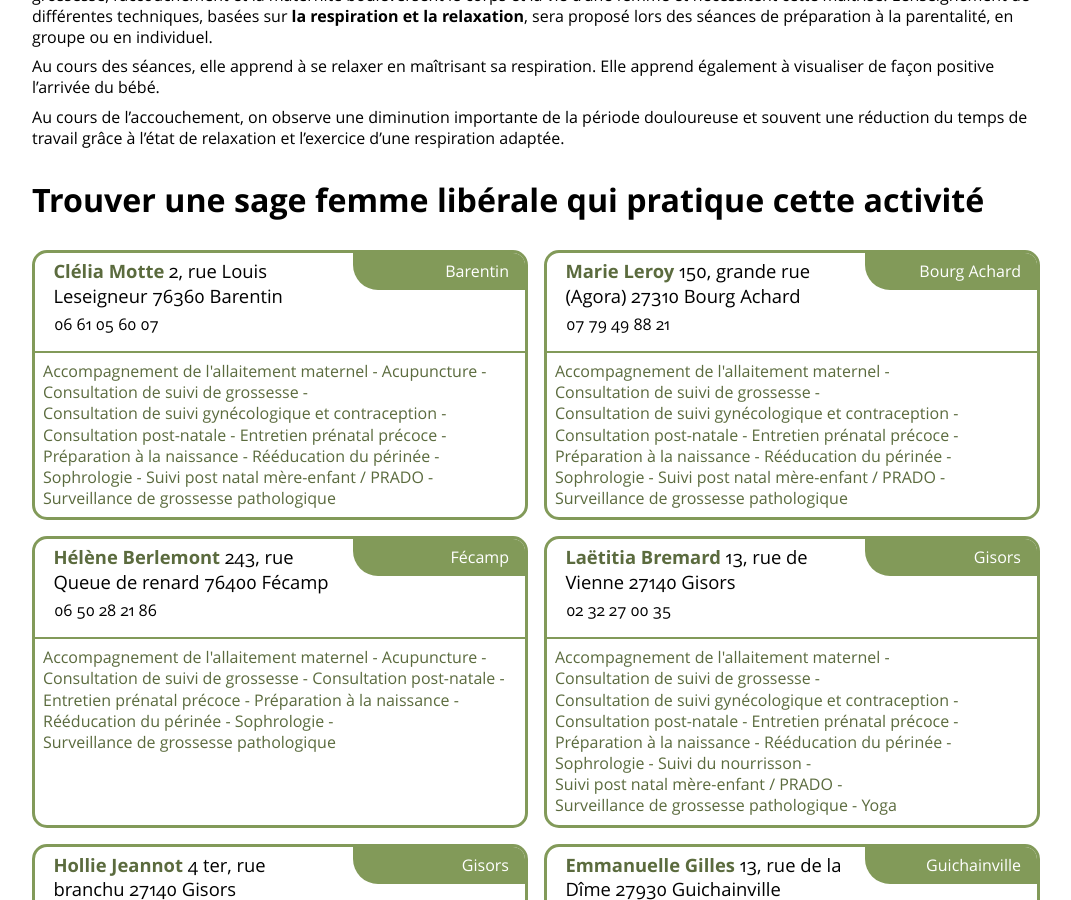
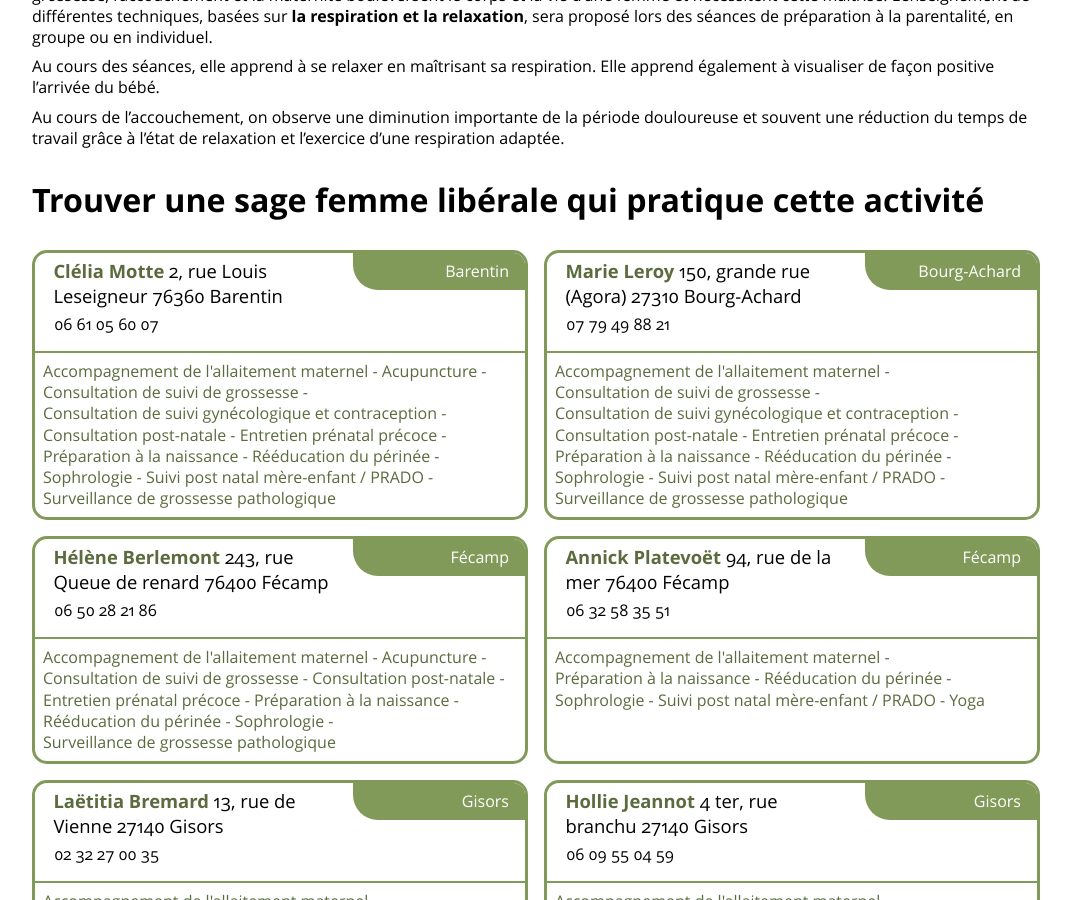
Before and after one commit to SagesFemmesNormandie/SageFemmeNormandie.github.io, a Jekyll site: the page built from _activities/sophrologie.md, in a window 1280 px wide and 900 px high, scrolled down 418 px. Shown: the whole window, without its empty margins (96-1167 px from the left). Built offline with Jekyll 4.4.1, drawn with Linux system fonts in a browser that asks for light colours; some of the changed text lies outside the part shown.

Commit message:
Update des données des sages femmes.

```diff
--- a/Gemfile
+++ b/Gemfile
@@ -1,6 +1,6 @@
 source 'https://rubygems.org'
 
-#OpenSSL::SSL::VERIFY_PEER = OpenSSL::SSL::VERIFY_NONE
+OpenSSL::SSL::VERIFY_PEER = OpenSSL::SSL::VERIFY_NONE
 #export GDRIVE=84726834603-hqfllakca9mfehbi6bndt54qhtr4bglb.apps.googleusercontent.com:sFvTqAC_L7GfiiGtvkmoX7UP:1/MyRS8MPgQgE1RZKrwTZjIzC6vAxavu9wLnbyNj_d_pU
 
 gem 'rake'
--- a/_data/members.yml
+++ b/_data/members.yml
@@ -2,6 +2,7 @@
   nom: "Agasse"
   adhesion: "2013,2014,2015,2016"
   adresse: "rue Mendès france, 4 immeuble Ile de France"
+  adresse-geo: "rue Mendès france"
   code-postal: "76190"
   ville: "Yvetot"
   telephone-mobile: "06 16 64 71 22"
@@ -20,8 +21,9 @@
   nom: "Allouchéry"
   adhesion: "2005,2006,2007,2008,2009,2010,2011,2012,2013,2014,2015,2016"
   adresse: "83 bis, rue Aristide Briand"
+  adresse-geo: "83 bis, rue Aristide Briand"
   code-postal: "76410"
-  ville: "Saint Aubin lès Elbeuf"
+  ville: "Saint-Aubin-lès-Elbeuf"
   telephone-mobile: "06 08 09 20 58 "
   activites:
    - nom: Accompagnement de l'allaitement maternel
@@ -34,6 +36,7 @@
   nom: "André"
   adhesion: "2013,2014,2015,2016"
   adresse: "70, rue Léon Sannier"
+  adresse-geo: "70, rue Léon Sannier"
   code-postal: "76750"
   ville: "Buchy"
   telephone-mobile: "06 84 02 24 31"
@@ -53,6 +56,7 @@
   nom: "Archaimbault"
   adhesion: "2013,2014,2015,2016"
   adresse: "26bis, boulevard de la Marne"
+  adresse-geo: "26bis, boulevard de la Marne"
   code-postal: "76000"
   ville: "Rouen"
   telephone-fixe: "02 35 62 82 09"
@@ -74,6 +78,7 @@
   nom: "Argentin"
   adhesion: "2009,2010,2011,2012,2013,2014,2015,2016"
   adresse: "Pôle Santé Traverse 52, rue Raymond Souday"
+  adresse-geo: "52, rue Raymond Souday"
   code-postal: "76410"
   ville: "Cléon"
   telephone-mobile: "06 19 39 20 34"
@@ -92,6 +97,7 @@
   nom: "Barbier"
   adhesion: "2012,2013,2014,2015,2016"
   adresse: "12, rue Alfred Thillard"
+  adresse-geo: "12, rue Alfred Thillard"
   code-postal: "76620"
   ville: "Le Havre"
   telephone-fixe: "02 35 46 47 50"
@@ -109,7 +115,8 @@
 - prenom: "Lalia"
   nom: "Ben Malfi"
   adhesion: "2011,2012,2013,2014,2015,2016"
-  adresse: "222,rue du mont Gaillard"
+  adresse: "222, avenue du mont Gaillard"
+  adresse-geo: "222, avenue du mont Gaillard"
   code-postal: "76620"
   ville: "Le Havre"
   telephone-fixe: "02 35 19 82 16"
@@ -120,8 +127,9 @@
   nom: "Benoit"
   adhesion: "2015,2016"
   adresse: "8, rue de Toulon"
+  adresse-geo: "8, rue de Toulon"
   code-postal: "76300"
-  ville: "Sotteville lès Rouen"
+  ville: "Sotteville-lès-Rouen"
   telephone-mobile: "06 61 46 44 68"
   activites:
    - nom: Accompagnement de l'allaitement maternel
@@ -139,6 +147,7 @@
   nom: "Berlemont"
   adhesion: "2013,2014,2015,2016"
   adresse: "243, rue Queue de renard"
+  adresse-geo: "243, rue Queue de renard"
   code-postal: "76400"
   ville: "Fécamp"
   telephone-mobile: "06 50 28 21 86"
@@ -156,6 +165,7 @@
 - prenom: "Elodie "
   nom: "Berton"
   adresse: "Hôpital privé de l'Estuaire 505, rue Irène Joliot Curie"
+  adresse-geo: "505, rue Irène Joliot Curie"
   code-postal: "76620"
   ville: "Le Havre"
   adresse-secondaire: "Clinique des Aubépines 300, rue de la Providence 76550 Saint Aubin sur Scie"
@@ -167,6 +177,7 @@
   nom: "Biberon"
   adhesion: "2009,2010,2011,2012,2013,2014,2015,2016"
   adresse: "168, place Henri IV"
+  adresse-geo: "168, place Henri IV"
   code-postal: "76000"
   ville: "Rouen"
   telephone-mobile: "06 75 50 36 79"
@@ -185,6 +196,7 @@
   nom: "Boca"
   adhesion: "2015,2016"
   adresse: "Pôle Santé Sport 1, avenue Jacques Chastellain "
+  adresse-geo: "avenue Jacques Chastellain "
   code-postal: "76000"
   ville: "Rouen"
   telephone-mobile: "06 52 81 12 57"
@@ -204,6 +216,7 @@
   nom: "Bouasria"
   adhesion: "2014,2015"
   adresse: "6, allée des Soupirs"
+  adresse-geo: "6, allée des Soupirs"
   code-postal: "27000"
   ville: "Evreux"
   telephone-mobile: "06 03 29 87 21"
@@ -222,7 +235,8 @@
 - prenom: "Delphine"
   nom: "Bouteiller"
   adhesion: "2015"
-  adresse: "14, rie Louis Gillain"
+  adresse: "14, rue Louis Gillain"
+  adresse-geo: "14, rue Louis Gillain"
   code-postal: "27500"
   ville: "Pont-Audemer"
   telephone-fixe: "02 32 42 24 58 "
@@ -239,6 +253,7 @@
   nom: "Brasseur Guérin"
   adhesion: "2015,2016"
   adresse: "Maison médicale de la Tremblaye 22, rue Guillaume de la tremblaye"
+  adresse-geo: "22, rue Guillaume de la tremblaye"
   code-postal: "27300"
   ville: "Bernay"
   telephone-mobile: "06 72 12 81 08"
@@ -256,6 +271,7 @@
   nom: "Bremard"
   adhesion: "2010,2011,2012,2013,2014,2015, 2016"
   adresse: "13, rue de Vienne"
+  adresse-geo: "13, rue de Vienne"
   code-postal: "27140"
   ville: "Gisors"
   telephone-fixe: "02 32 27 00 35"
@@ -277,6 +293,7 @@
   nom: "Charpentier"
   adhesion: "2009,2010,2011,2012,2013,2014,2015,2016"
   adresse: "1, rue Constant Roussel"
+  adresse-geo: "1, rue Constant Roussel"
   code-postal: "27400"
   ville: "Louviers"
   telephone-mobile: "06 88 13 33 95"
@@ -316,6 +333,7 @@
   nom: "Chevallier"
   adhesion: "2013,2014,2015"
   adresse: "12, place de la Résistance"
+  adresse-geo: "12, place de la Résistance"
   code-postal: "27460"
   ville: "Alizay"
   telephone-mobile: "07 86 70 81 52"
@@ -351,6 +369,7 @@
   nom: "Couraud"
   adhesion: "2011,2012,2013,2014,2015,2016"
   adresse: "Pôle médical Les Pepinières 4ème étage 222 avenue du Mont Gaillard"
+  adresse-geo: "222, avenue du mont Gaillard"
   code-postal: "76620"
   ville: "Le Havre"
   telephone-mobile: "06 49 69 58 39 "
@@ -368,6 +387,7 @@
   nom: "Cousin"
   adhesion: "2011,2012,2013,2014,2015,2016"
   adresse: "6, parc de la Varenne boulevard Siegfried"
+  adresse-geo: "parc de la Varenne"
   code-postal: "76130"
   ville: "Mont Saint Aignan"
   telephone-mobile: "06 65 47 82 87"
@@ -385,6 +405,7 @@
   nom: "Couverchel"
   adhesion: "2014,2015,2016"
   adresse: "48, route de Paris"
+  adresse-geo: "48, route de Paris"
   code-postal: "76240"
   ville: "Le Mesnil Esnard"
   telephone-mobile: "06 35 48 72 97"
@@ -404,6 +425,7 @@
   nom: "Cuegniet"
   adhesion: "2014,2015,2016"
   adresse: "150, grande rue"
+  adresse-geo: "150, grande rue"
   code-postal: "27310"
   ville: "Bourg-Achard"
   telephone-mobile: "07 79 49 87 94"
@@ -421,6 +443,7 @@
   nom: "Davy-Goyé"
   adhesion: "2012,2013,2014,2015,2016"
   adresse: "5, rue Herbière"
+  adresse-geo: "5, rue Herbière"
   code-postal: "76000"
   ville: "Rouen"
   telephone-mobile: "06 74 75 19 25"
@@ -461,6 +484,7 @@
   nom: "Depeint"
   adhesion: "2015,2016"
   adresse: "12, rue des hautes vallées"
+  adresse-geo: "12, rue des hautes vallées"
   code-postal: "76930"
   ville: "Octeville sur mer"
   telephone-mobile: "06 72 26 40 00"
@@ -481,6 +505,7 @@
   nom: "Faurre"
   adhesion: "2014,2015,2016"
   adresse: "centre médical François Ier  132, boulevard François Ier"
+  adresse-geo: "132, boulevard François 1er"
   code-postal: "76600"
   ville: "Le Havre"
   telephone-mobile: "07 81 97 72 43"
@@ -501,6 +526,7 @@
   nom: "Foucault"
   adhesion: "2010,2011,2012,2013,2014,2015,2016"
   adresse: "1, ruelle des prés"
+  adresse-geo: "1, ruelle des prés"
   code-postal: "27300"
   ville: "Bernay"
   telephone-fixe: "02 32 44 82 21"
@@ -518,6 +544,7 @@
   nom: "Froment"
   adhesion: "2014, 2015,2016"
   adresse: "9, rue Jean Lecanuet"
+  adresse-geo: "9, rue Jean Lecanuet"
   code-postal: "76000"
   ville: "Rouen"
   telephone-mobile: "06 63 57 10 31"
@@ -538,6 +565,7 @@
 - prenom: "Pascale "
   nom: "Gabrielle"
   adresse: "12, place de la Résistance"
+  adresse-geo: "12, place de la Résistance"
   code-postal: "27460"
   ville: "Alizay"
   telephone-mobile: "07 86 70 81 52"
@@ -556,8 +584,9 @@
   nom: "Germain-Tancré"
   adhesion: "2015,2016"
   adresse: "568B, route de Dieppe"
+  adresse-geo: "568B, route de Dieppe"
   code-postal: "76250"
-  ville: "Déville-lès Rouen"
+  ville: "Déville-lès-Rouen"
   telephone-mobile: "06 47 05 15 33"
   email: "karine.germain.tancre@gmail.com"
   activites:
@@ -572,6 +601,7 @@
   nom: "Gilles"
   adhesion: "2014,2015,2016"
   adresse: "13, rue de la Dîme"
+  adresse-geo: "13, rue de la Dîme"
   code-postal: "27930"
   ville: "Guichainville"
   telephone-mobile: "06 13 15 22 85"
@@ -590,7 +620,7 @@
   adhesion: "2009,2010,2011,2012,2013,2014,2015,2016"
   adresse: "746, rue des Vertus 'le Parc' porte C"
   code-postal: "76550"
-  ville: "Saint Aubin sur Scie"
+  ville: "Saint-Aubin-sur-Scie"
   telephone-mobile: "06 09 21 52 08"
   activites:
    - nom: Accompagnement de l'allaitement maternel
@@ -609,6 +639,7 @@
   nom: "Grognet"
   adhesion: "2009,2010,2011,20112,2013,2014,2015,2016"
   adresse: "4, impasse des Monts"
+  adresse-geo: "4, impasse des Monts"
   code-postal: "76480"
   ville: "Sainte Marguerite sur Duclair"
   telephone-mobile: "06 82 04 29 61"
@@ -626,6 +657,7 @@
   nom: "Guillermin"
   adhesion: "2014,2015"
   adresse: "6, allée des soupirs"
+  adresse-geo: "6, allée des soupirs"
   code-postal: "27000"
   ville: "Evreux"
   telephone-mobile: "06 32 45 24 62"
@@ -647,6 +679,7 @@
   nom: "Hazard"
   adhesion: "2013,2014,2015,2016"
   adresse: "146, rue Maryse Bastié"
+  adresse-geo: "146, rue Maryse Bastié"
   code-postal: "76520"
   ville: "Boos"
   telephone-fixe: "02 35 65 60 68"
@@ -667,6 +700,7 @@
   nom: "Héricher"
   adhesion: "2015,2016"
   adresse: "568B, route de Dieppe"
+  adresse-geo: "568B, route de Dieppe"
   code-postal: "76250"
   ville: "Déville-lès-Rouen"
   activites:
@@ -684,6 +718,7 @@
   nom: "Hérout"
   adhesion: "2009,2010,2011,2012,2013,2014,2015,2016"
   adresse: "30, rue de Verdun"
+  adresse-geo: "30, rue de Verdun"
   code-postal: "76720"
   ville: "Auffay"
   telephone-fixe: "02 35 91 59 22"
@@ -704,6 +739,7 @@
   nom: "Jamet"
   adhesion: "2015,2016"
   adresse: "222, avenue du mont Gaillard"
+  adresse-geo: "avenue du mont Gaillard"
   code-postal: "76620"
   ville: "Le Havre"
   telephone-mobile: "06 60 14 90 48"
@@ -723,6 +759,7 @@
   nom: "Jeannot"
   adhesion: "2010,2011,2012,2013,2014,2015,2016"
   adresse: "4 ter, rue branchu"
+  adresse-geo: "4 ter, rue branchu"
   code-postal: "27140"
   ville: "Gisors"
   telephone-mobile: "06 09 55 04 59"
@@ -743,7 +780,8 @@
 - prenom: "Amandine"
   nom: "Justin"
   adhesion: "2015,2016"
-  adresse: "cabinet médical Xavier Bichat 12, rue Alfred Thillard"
+  adresse: "Cabinet médical Xavier Bichat 12, rue Alfred Thillard"
+  adresse-geo: "12, rue Alfred Thillard"
   code-postal: "76620"
   ville: "Le Havre"
   telephone-mobile: "02 35 46 47 50"
@@ -762,6 +800,7 @@
   nom: "La"
   adhesion: "2013,2014,2015,2016"
   adresse: "26bis, boulevard de la Marne"
+  adresse-geo: "26bis, boulevard de la Marne"
   code-postal: "76000"
   ville: "Rouen"
   telephone-mobile: "02 35 62 82 09"
@@ -775,6 +814,7 @@
   nom: "Lamauve"
   adhesion: "2015,2016"
   adresse: "7, boulevard de l'Europe"
+  adresse-geo: "7, boulevard de l'Europe"
   code-postal: "76100"
   ville: "Rouen"
   telephone-fixe: "09 73 01 99 30"
@@ -785,6 +825,7 @@
   nom: "Larcher"
   adhesion: "2009,2010,2011,2012,2013,2014,2015, 2016"
   adresse: "2, rue du Docteur Burnet"
+  adresse-geo: "2, rue du Docteur Burnet"
   code-postal: "27200"
   ville: "Vernon"
   telephone-mobile: "06 74 83 90 66"
@@ -805,6 +846,7 @@
   nom: "Laurent"
   adhesion: "2016"
   adresse: "immeuble Ile de France apt 4 rue Mendès France"
+  adresse-geo: "rue Mendès France"
   code-postal: "76190"
   ville: "Yvetot"
   telephone-fixe: "09 73 01 97 69"
@@ -825,6 +867,7 @@
   nom: "Le Mignot"
   adhesion: "2014, 2015,2016"
   adresse: "243, rue queue de renard"
+  adresse-geo: "243, rue queue de renard"
   code-postal: "76400"
   ville: "Fécamp"
   telephone-fixe: "09 73 01 37 44"
@@ -843,6 +886,7 @@
   nom: "Lebrun"
   adhesion: "2009,2010,2011,2012,2013,2014,2015"
   adresse: "33, rue Saint Germain apt 8"
+  adresse-geo: "33, rue Saint Germain apt 8"
   code-postal: "27000"
   ville: "Evreux"
   telephone-fixe: "02 32 31 36 77"
@@ -856,6 +900,7 @@
   nom: "Lecroq"
   adhesion: "2014,2015,2016"
   adresse: "365, rue Lechaptois"
+  adresse-geo: "365, rue Lechaptois"
   code-postal: "76210"
   ville: "Bolbec"
   telephone-mobile: "06 63 85 69 88"
@@ -873,6 +918,7 @@
   nom: "Legay"
   adhesion: "2012,2013,2014,2015,2016"
   adresse: "146, rue Maryse Bastié"
+  adresse-geo: "146, rue Maryse Bastié"
   code-postal: "76520"
   ville: "Boos"
   telephone-fixe: "02 35 65 93 81"
@@ -890,6 +936,7 @@
   nom: "Legros"
   adhesion: "2009,2010,2011,2012,2013,2014,2015,2016"
   adresse: "63, quai George V"
+  adresse-geo: "63, quai George V"
   code-postal: "76600"
   ville: "Le Havre"
   telephone-fixe: "02 35 43 31 24 "
@@ -911,6 +958,7 @@
   nom: "Lemouton"
   adhesion: "2015,2016"
   adresse: "22, rue Guillaume de la Tremblaye"
+  adresse-geo: "22, rue Guillaume de la Tremblaye"
   code-postal: "27300"
   ville: "Bernay"
   telephone-mobile: "06 09 61 20 55"
@@ -931,6 +979,7 @@
   nom: "Leroy"
   adhesion: "2010,2011,2012,2013,2014,2015,2016"
   adresse: "21, rue Yvelin"
+  adresse-geo: "21, rue Yvelin"
   code-postal: "27200"
   ville: "Vernon"
   telephone-mobile: "06 11 24 66 20"
@@ -953,8 +1002,9 @@
   nom: "Leroy"
   adhesion: "2014,2015,2016"
   adresse: "150, grande rue (Agora)"
+  adresse-geo: "150, grande rue"
   code-postal: "27310"
-  ville: "Bourg Achard"
+  ville: "Bourg-Achard"
   telephone-mobile: "07 79 49 88 21"
   activites:
    - nom: Accompagnement de l'allaitement maternel
@@ -992,6 +1042,7 @@
   nom: "Macian"
   adhesion: "2010,2011,2012,2013,2014,2015,2016"
   adresse: "37, rue Marceau"
+  adresse-geo: "37, rue Marceau"
   code-postal: "76600"
   ville: "Le Havre"
   telephone-mobile: "06 16 18 25 08"
@@ -1017,7 +1068,7 @@
   adhesion: "2014,2015,2016"
   adresse: "Maison de santé pluridisciplinaire 34, route de la capelle"
   code-postal: "76780"
-  ville: "Croisy sur Andelle"
+  ville: "Croisy-sur-Andelle"
   telephone-mobile: "06 16 99 50 00"
   telephone-fixe: "02 32 86 56 18"
   email: "isabellemetais.sagefemme@gmail.com"
@@ -1037,6 +1088,7 @@
   nom: "Moreau"
   adhesion: "2015,2016"
   adresse: "6 parc de la Varenne boulevard Siegfried"
+  adresse-geo: "6, parc de la Varenne"
   code-postal: "76130"
   ville: "Mont Saint Aignan"
   telephone-mobile: "06 60 58 53 56"
@@ -1057,6 +1109,7 @@
   nom: "Motte"
   adhesion: "2014,2015,2016"
   adresse: "2, rue Louis Leseigneur"
+  adresse-geo: "2, rue Louis Leseigneur"
   code-postal: "76360"
   ville: "Barentin"
   telephone-mobile: "06 61 05 60 07"
@@ -1077,6 +1130,7 @@
   nom: "Nicolle"
   adhesion: "2016"
   adresse: "1bis, rue des jardins"
+  adresse-geo: "1bis, rue des jardins"
   code-postal: "27500"
   ville: "Bourneville"
   telephone-mobile: "07 83 79 00 03"
@@ -1096,8 +1150,9 @@
   nom: "Nono"
   adhesion: "2015,2016"
   adresse: "8, rue Henri Gadeau"
+  adresse-geo: "8, rue Henri Gadeau de Kerville"
   code-postal: "76300"
-  ville: "Sotteville lès Rouen"
+  ville: "Sotteville-lès-Rouen"
   telephone-mobile: "07 83 83 39 51"
   telephone-fixe: "09 86 08 30 38"
   activites:
@@ -1114,6 +1169,7 @@
   nom: "Pasquier"
   adhesion: "2009,2010,2011,2012,2013,2014,2015,2016"
   adresse: "56, rue des Minimes"
+  adresse-geo: "56, rue des Minimes"
   code-postal: "76000"
   ville: "Rouen"
   telephone-mobile: "06 61 21 69 75"
@@ -1146,7 +1202,8 @@
 - prenom: "Irène "
   nom: "Pergent"
   adhesion: "2009,2010,2011,2012,2013,2014,2015,2016"
-  adresse: "40.rue Césaire Levillain"
+  adresse: "40, rue Césaire Levillain"
+  adresse-geo: "40, rue Césaire Levillain"
   code-postal: "76230"
   ville: "Bois-Guillaume"
   telephone-mobile: "06 12 94 33 33"
@@ -1158,8 +1215,9 @@
   nom: "Perré"
   adhesion: "2009,2010,2011,2012,2013,2014,2015,2016"
   adresse: "451, rue de la Providence"
+  adresse-geo: "451, rue de la Providence"
   code-postal: "76550"
-  ville: "Saint Aubin sur Scie"
+  ville: "Saint-Aubin-sur-Scie"
   telephone-mobile: "06 31 97 00 87"
   telephone-fixe: "02 35 50 86 88 / 02 35 06 92 00"
   email: "sylvie.perre18@orange.fr"
@@ -1191,10 +1249,27 @@
    - nom: Suivi post natal mère-enfant / PRADO
    - nom: Surveillance de grossesse pathologique
   nom_entier: "stephanie-pierrard"
+- prenom: "Annick"
+  nom: "Platevoët"
+  adhesion: "2016"
+  adresse: "94, rue de la mer"
+  adresse-geo: "94, rue de la mer"
+  code-postal: "76400"
+  ville: "Fécamp"
+  telephone-mobile: "06 32 58 35 51"
+  activites:
+   - nom: Accompagnement de l'allaitement maternel
+   - nom: Préparation à la naissance
+   - nom: Rééducation du périnée
+   - nom: Sophrologie
+   - nom: Suivi post natal mère-enfant / PRADO
+   - nom: Yoga
+  nom_entier: "annick-platevoet"
 - prenom: "Stéphanie "
   nom: "Poulain"
   adhesion: "2011,2012,2013,2014,2015,2016"
   adresse: "222, avenue du Mont Gaillard"
+  adresse-geo: "avenue du Mont Gaillard"
   code-postal: "76620"
   ville: "Le Havre"
   telephone-mobile: "06 44 18 82 45"
@@ -1214,6 +1289,7 @@
   nom: "Pousset"
   adhesion: "2009,2010,2011,2012,2013,2014,2015,2016"
   adresse: "30, rue de verdun"
+  adresse-geo: "30, rue de verdun"
   code-postal: "76720"
   ville: "Auffay"
   telephone-fixe: "02 35 91 59 22"
@@ -1234,6 +1310,7 @@
   nom: "Rataj"
   adhesion: "2015,2016"
   adresse: "6, rue Pierre Brossolette"
+  adresse-geo: "6, rue Pierre Brossolette"
   code-postal: "76140"
   ville: "Le Petit Quevilly"
   telephone-mobile: "06 62 09 69 27"
@@ -1251,6 +1328,7 @@
   nom: "Renault"
   adhesion: "2009,2010,2011,2012,2013,2014,2015,2016"
   adresse: "29, rue Lord Kitchener"
+  adresse-geo: "29, rue Lord Kitchener"
   code-postal: "76600"
   ville: "Le Havre"
   telephone-mobile: "06 07 60 20 44 "
@@ -1272,6 +1350,7 @@
   nom: "Ricouard"
   adhesion: "2009,2010,2011,2012,2013,2014,2015"
   adresse: "29, rue Lord Kitchener"
+  adresse-geo: "29, rue Lord Kitchener"
   code-postal: "76600"
   ville: "Le Havre"
   telephone-mobile: "06 71 29 45 82"
@@ -1282,6 +1361,7 @@
   nom: "Rivat"
   adhesion: "2009,2010,2011,2012,2013,2014,2015,2016"
   adresse: "101, rue Lazare Carnot"
+  adresse-geo: "101, rue Lazare Carnot"
   code-postal: "76800"
   ville: "Saint Etienne du Rouvray"
   telephone-fixe: "02 35 64 03 17"
@@ -1300,6 +1380,7 @@
   nom: "Sangnier"
   adhesion: "2009,2010,2011,2012,2013,2014,2015,2016"
   adresse: "63, quai George V"
+  adresse-geo: "63, quai George V"
   code-postal: "76600"
   ville: "Le Havre"
   telephone-fixe: "02 35 43 31 24"
@@ -1317,6 +1398,7 @@
   nom: "Soenen"
   adhesion: "2014,2015"
   adresse: "12, place de la Resistance"
+  adresse-geo: "12, place de la Resistance"
   code-postal: "27460"
   ville: "Alizay"
   telephone-fixe: "02 35 660 34 85"
@@ -1334,6 +1416,7 @@
   nom: "Stévenin"
   adhesion: "2009,2010,2011,2012,2013,2014,2015,2016"
   adresse: "6, rue Jeanne d'Arc"
+  adresse-geo: "6, rue Jeanne d'Arc"
   code-postal: "27400"
   ville: "Acquigny"
   telephone-mobile: "06 16 23 35 55"
@@ -1351,6 +1434,7 @@
   nom: "Vasse"
   adhesion: "2015,2016"
   adresse: "243, rue queue de renard"
+  adresse-geo: "243, rue queue de renard"
   code-postal: "76400"
   ville: "Fécamp"
   telephone-mobile: "06 02 60 24 53"
@@ -1367,8 +1451,9 @@
   nom: "Vauclin"
   adhesion: "2015,2016"
   adresse: "Cabinet Littré 33, rue Emile Littré"
+  adresse-geo: "33, rue Emile Littré"
   code-postal: "76300"
-  ville: "Sotteville lès Rouen"
+  ville: "Sotteville-lès-Rouen"
   telephone-mobile: "06 33 04 56 31"
   telephone-fixe: "02 35 73 33 80"
   email: "vauclinceline@gmail.com"
@@ -1382,6 +1467,7 @@
   nom: "Vivier-Couland"
   adhesion: "2015,2016"
   adresse: "12, rue des hautes vallées"
+  adresse-geo: "12, rue des hautes vallées"
   code-postal: "76930"
   ville: "Octeville sur mer"
   telephone-mobile: "06 75 65 87 77"
@@ -1404,6 +1490,7 @@
   nom: "Wilmort"
   adhesion: "2009,2010,2011,2012,2013,2014,2015,2016"
   adresse: "6, parc de la Varenne"
+  adresse-geo: "6, parc de la Varenne"
   code-postal: "76130"
   ville: "Mont Saint Aignan"
   telephone-fixe: "02 35 70 31 94"
@@ -1414,6 +1501,7 @@
   nom: "Xayabandith"
   adhesion: "2014,2015,2016"
   adresse: "30, avenue Foch"
+  adresse-geo: "30, avenue Foch"
   code-postal: "76460"
   ville: "Saint Valery en Caux"
   telephone-mobile: "06 24 56 92 50"
@@ -1435,6 +1523,7 @@
   nom: "Yver"
   adhesion: "2015,2016"
   adresse: "30, rue des Cordelières"
+  adresse-geo: "30, rue des Cordelières"
   code-postal: "76270"
   ville: "Neufchatel en Bray"
   telephone-mobile: "06 29 54 63 89"
@@ -1451,66 +1540,3 @@
    - nom: Surveillance de grossesse pathologique
    - nom: Yoga
   nom_entier: "marine-yver"
--
-  activites:
-  nom_entier: "-"
--
-  activites:
-  nom_entier: "-"
--
-  activites:
-  nom_entier: "-"
--
-  activites:
-  nom_entier: "-"
--
-  activites:
-  nom_entier: "-"
--
-  activites:
-  nom_entier: "-"
--
-  activites:
-  nom_entier: "-"
--
-  activites:
-  nom_entier: "-"
--
-  activites:
-  nom_entier: "-"
--
-  activites:
-  nom_entier: "-"
--
-  activites:
-  nom_entier: "-"
--
-  activites:
-  nom_entier: "-"
--
-  activites:
-  nom_entier: "-"
--
-  activites:
-  nom_entier: "-"
--
-  activites:
-  nom_entier: "-"
--
-  activites:
-  nom_entier: "-"
--
-  activites:
-  nom_entier: "-"
--
-  activites:
-  nom_entier: "-"
--
-  activites:
-  nom_entier: "-"
--
-  activites:
-  nom_entier: "-"
--
-  activites:
-  nom_entier: "-"
```
Also changed, not shown: annuaire.md (+1 -1 lines), 2 other files.
